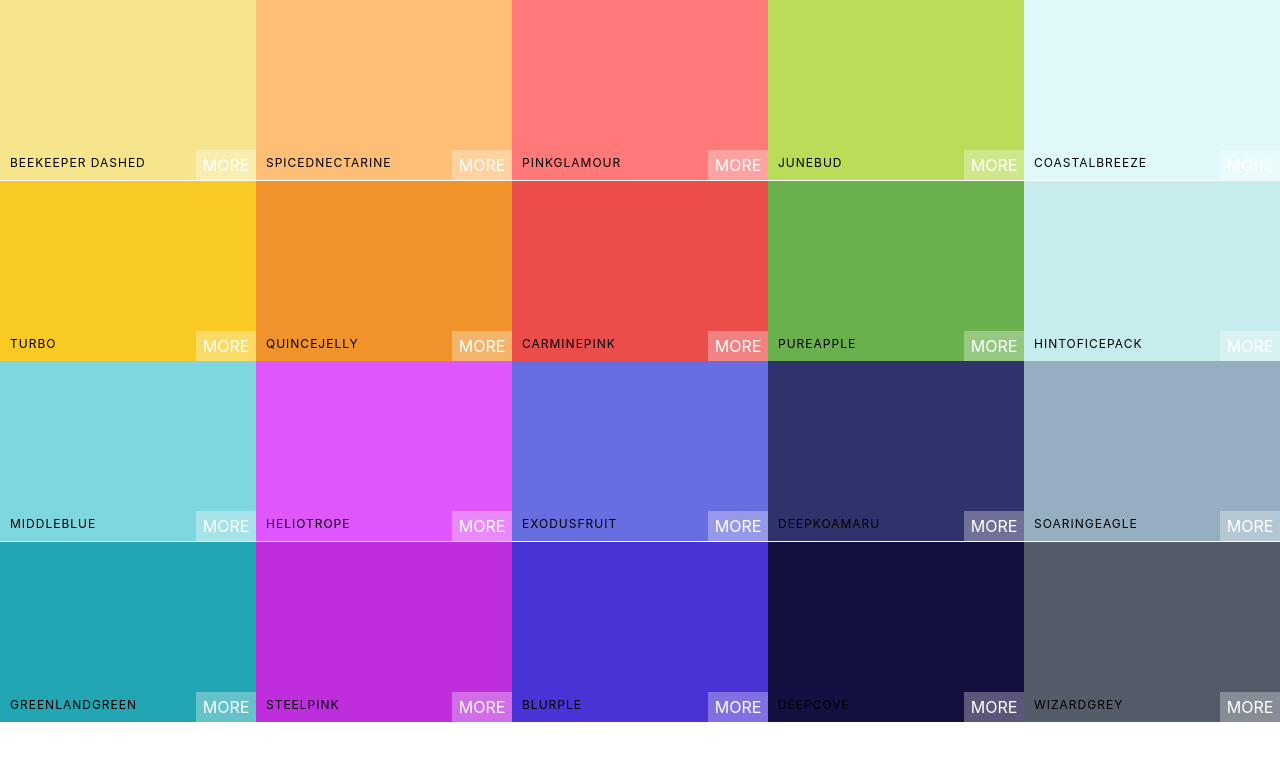
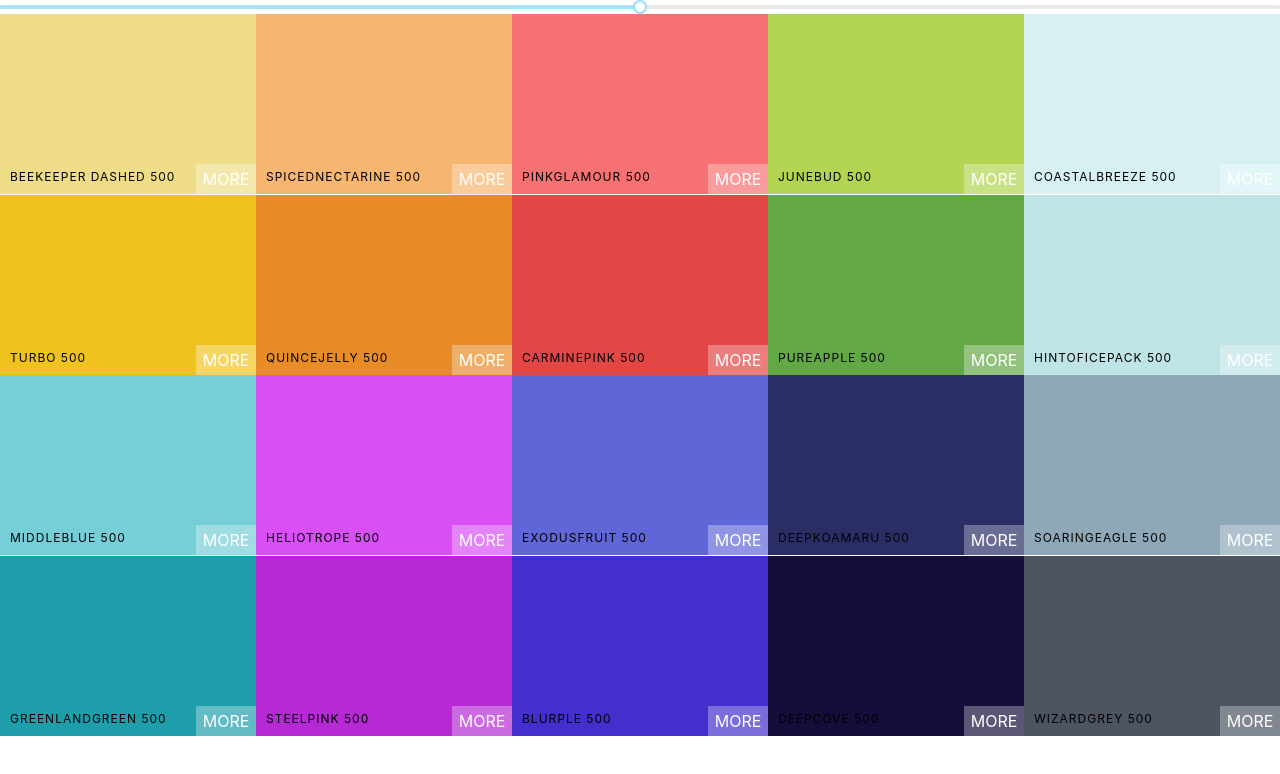
Before and after one commit to diproger/color-picker-app, a React (Create React App) app in the folder color-picker-main/: page / in a window 1280 px wide. Shown: the top 774 px of the page. Built offline with nearby package versions, Linux system fonts and the light colour scheme.

Commit message:
added unstyled slider

```diff
--- a/color-picker-main/package.json
+++ b/color-picker-main/package.json
@@ -7,6 +7,7 @@
     "@testing-library/react": "^9.4.0",
     "@testing-library/user-event": "^7.2.1",
     "chroma-js": "^2.1.0",
+    "rc-slider": "^8.7.1",
     "react": "^16.12.0",
     "react-copy-to-clipboard": "^5.0.2",
     "react-dom": "^16.12.0",
--- a/color-picker-main/src/App.js
+++ b/color-picker-main/src/App.js
@@ -4,10 +4,10 @@
 import seedColors from './seedColors'
 function App() {
 
-  console.log(generatePalette(seedColors[4]))
+  // console.log(generatePalette(seedColors[4]))
   return (
     <div className="App">
-      <Palette {...seedColors[4]} />
+      <Palette palette={generatePalette(seedColors[4])} />
     </div>
   );
 }
--- a/color-picker-main/src/Palette.js
+++ b/color-picker-main/src/Palette.js
@@ -1,15 +1,39 @@
 import React, { Component } from 'react'
 import ColorBox from './ColorBox'
+import Slider from 'rc-slider'
+import 'rc-slider/assets/index.css'
 import './Palette.css'
+
+
 export default class Palette extends Component {
+    constructor(props){
+        super(props)
+        this.state = {
+            level:500
+        }
+        this.changeLevel = this.changeLevel.bind(this)
+    }
+
+    changeLevel(level){
+        //console.log(level)
+        this.setState({level})
+    }
     render() {
-        const colorBoxes = this.props.colors.map(color => (
-            <ColorBox background={color.color} name={color.name} />
+        const {colors} = this.props.palette
+        const {level} = this.state
+        const colorBoxes = colors[level].map(color => (
+            <ColorBox background={color.hex} name={color.name} />
         ))
 
         return (
             <div className="Palette">
                 {/* Navbar */}
+                <Slider
+                     defaultValue={level}
+                     min={100} max={900}
+                     step={100}
+                     onAfterChange={this.changeLevel}
+                />
                 <div className="Palette-colors" >
                     {colorBoxes}
                 </div>
```
Also changed, not shown: 1 other file (tests, documents, lock files or other folders).
